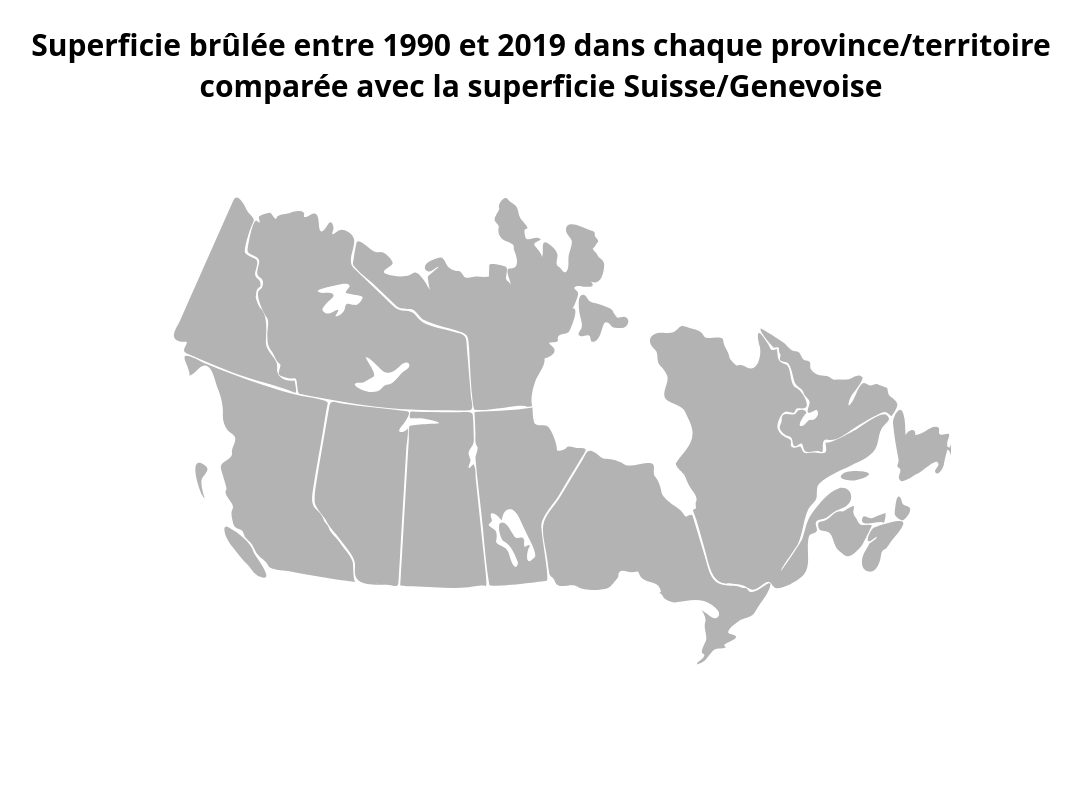
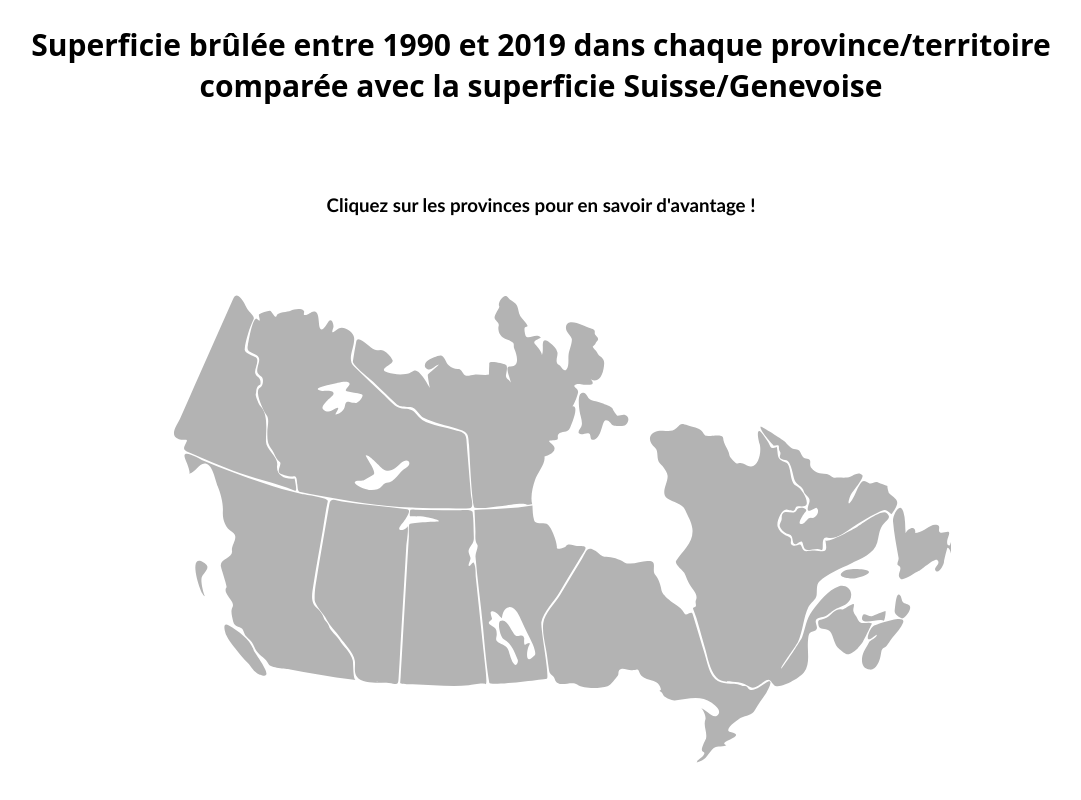
Before and after one commit to NisaAzizi/projetVisualDon, a website built with Vite: page index.html in a window 1280 px wide. Shown: the part 5449-6249 px from the top of the page, without its empty margins (99-1180 px from the left). Built offline with nearby package versions, Linux system fonts and the light colour scheme.

Commit message:
Ajout d'incitaiton au clic pour la carte du Canada

```diff
--- a/index.html
+++ b/index.html
@@ -58,6 +58,9 @@
         </p>
     </div>
     <h2>Superficie brûlée entre 1990 et 2019 dans chaque province/territoire <br>comparée avec la superficie Suisse/Genevoise</h2>
+    <br>
+    <h3> Cliquez sur les provinces pour en savoir d'avantage !</h3>
+    <br>
     <div id="CA-MAP">
       <div id="map">
         <svg
```
